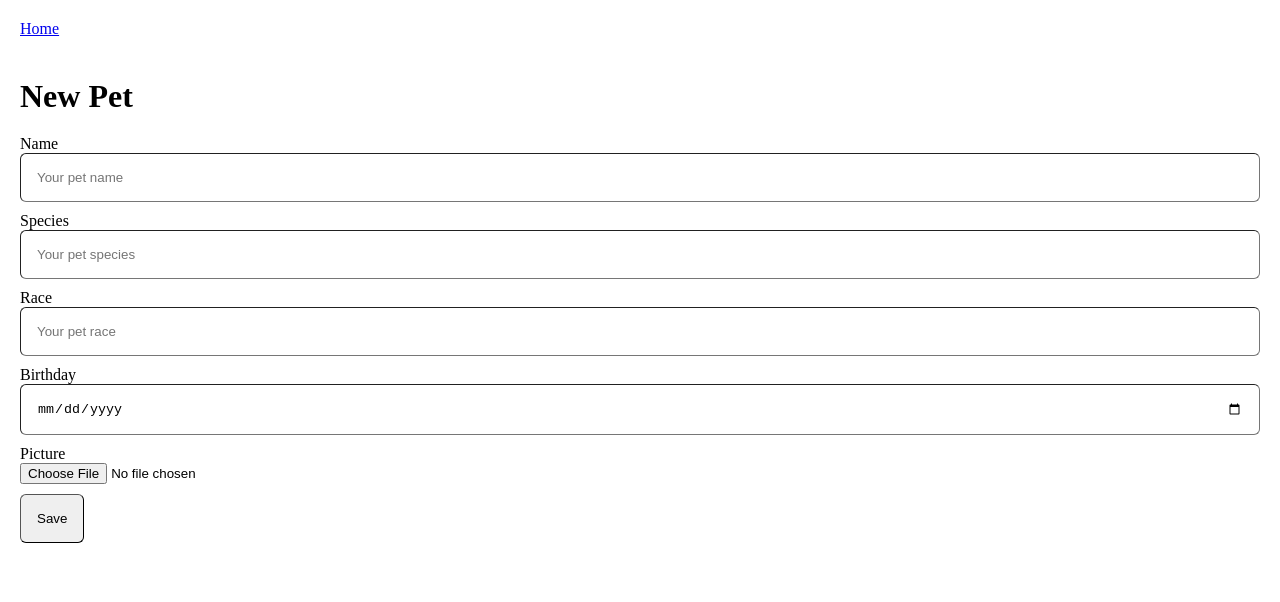
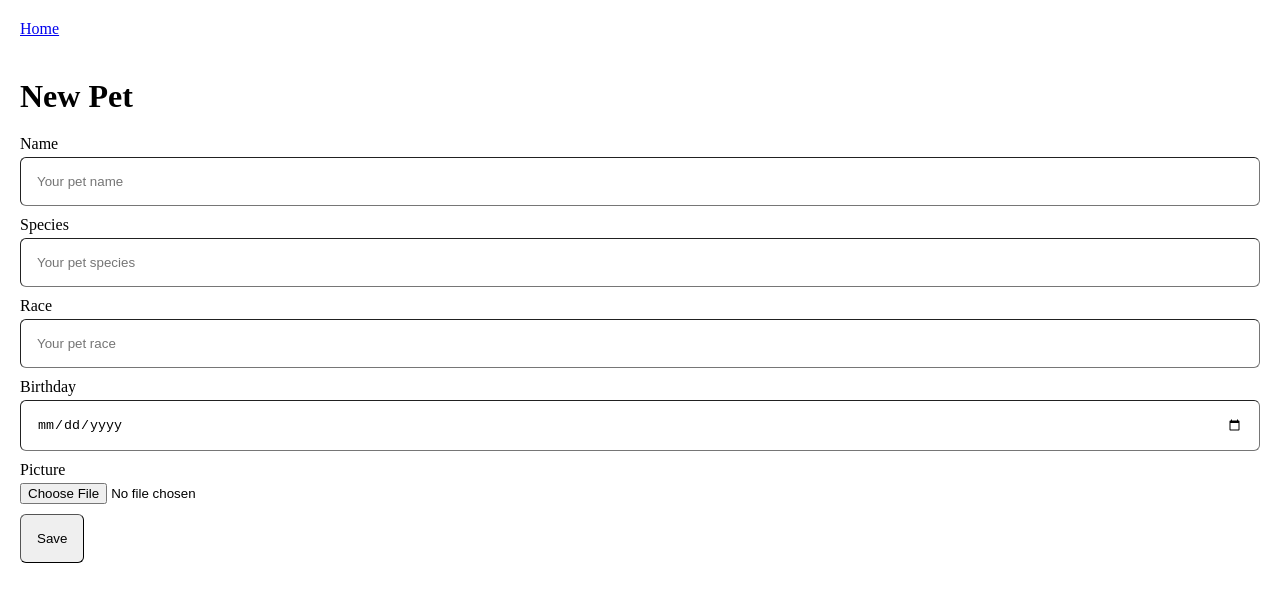
Before and after one commit to helio-leao/pet-agenda, a React (Vite) app: page /new-pet in a window 1280 px wide. Shown: the top 602 px of the page. Built offline with nearby package versions, Linux system fonts and the light colour scheme.

Commit message:
feat: update styles for New Pet page field container

```diff
--- a/src/pages/NewPet/style.module.css
+++ b/src/pages/NewPet/style.module.css
@@ -16,6 +16,10 @@
   gap: 10px;
 }
 
+.fieldContainer {
+  gap: 4px;
+}
+
 .inputElements {
   padding: 16px;
   border-radius: 6px;
```
